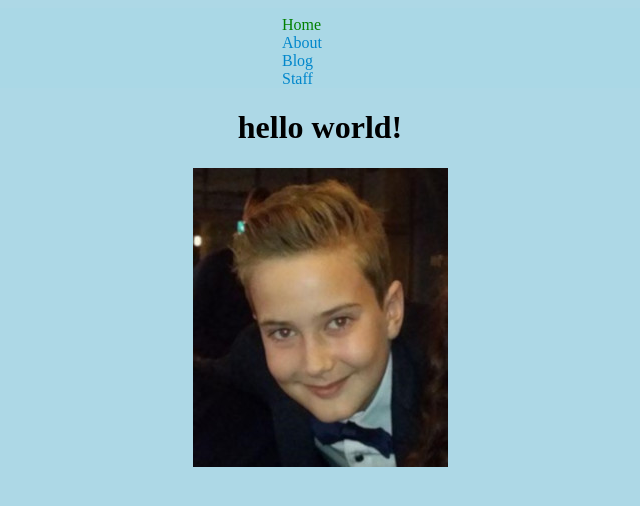
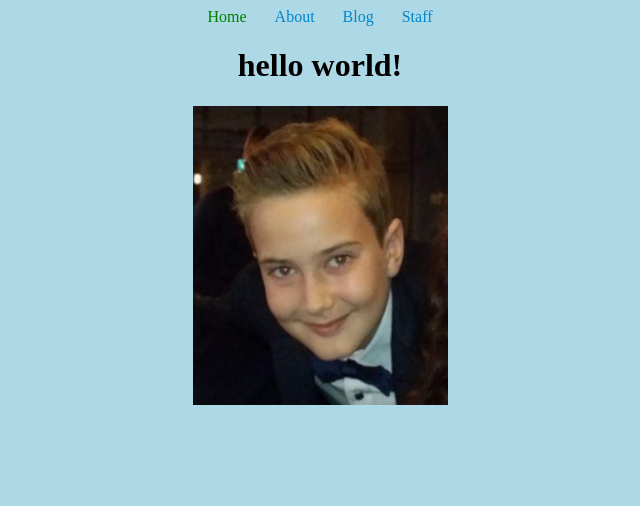
Before and after one commit to arnarbragi/Verkefni3, a Jekyll site: the page built from index.html, in a window 1280 px wide. Shown: the top 506 px of the page, without its empty margins (320-960 px from the left). Built offline with Jekyll 4.4.1, drawn with Linux system fonts in a browser that asks for light colours.

Commit message:
Lokaskil 22.02.2019

```diff
--- a/_sass/main.scss
+++ b/_sass/main.scss
@@ -21,6 +21,7 @@ label {
   font-size: 18px;
   padding: 5px 9px;
   transition: all .15s ease;
+  align-content: flex-start;
 }
 label:hover {
   color: #ff7b29;
@@ -66,21 +67,27 @@ h1 {
   display: flex;
   justify-content: center;
 }
+p {
+  justify-content: center;
+}
+
+
 
 
 @media screen and (min-width: 500px){
+body {
+  text-align: center;
+}
 .menu {
+  display: grid;
+  grid-template-columns: auto auto auto;
   margin-left: 50px;
   margin-right: 50px;
   padding: 15px;
 }
-nav {
-  grid-area: nav;
-  display: flex;
-  justify-content: center;
-  background-color: rgb(170, 216, 230);
+.link {
+  justify-self: center;
 }
-
 
 input {
   display: none;
```
Also changed, not shown: 1 other file.
